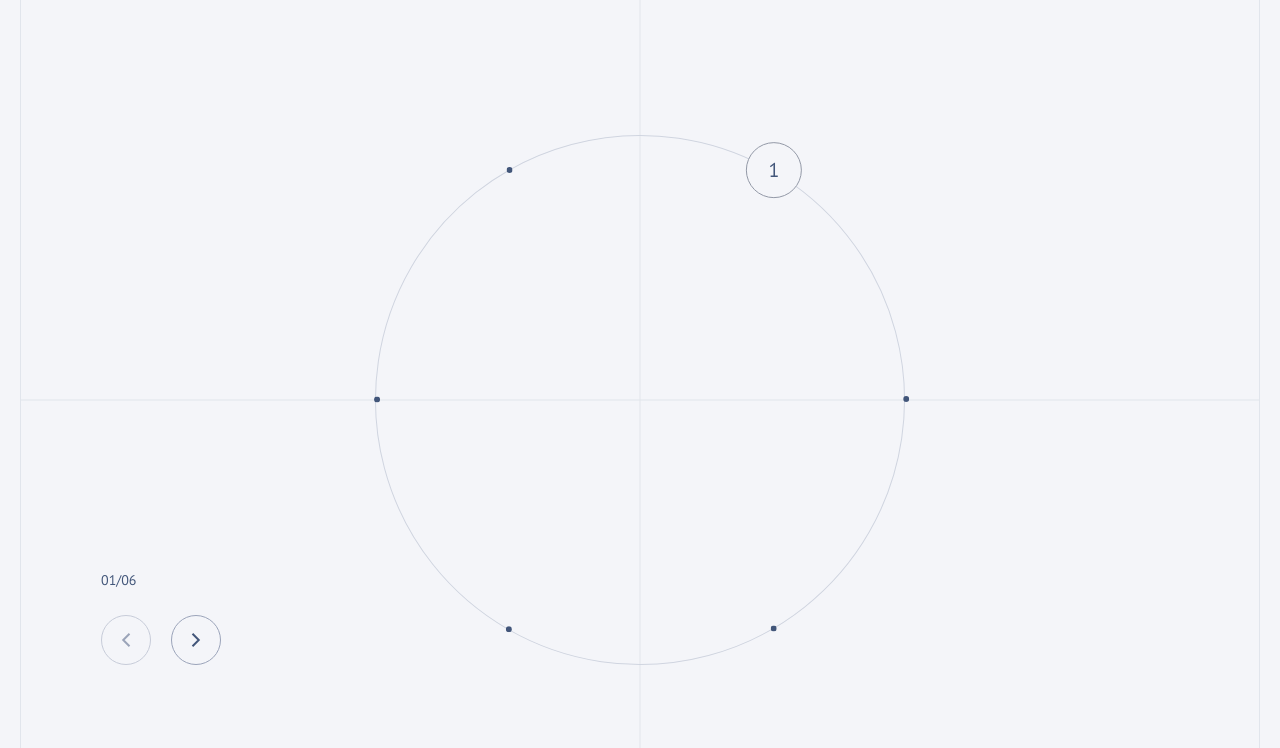
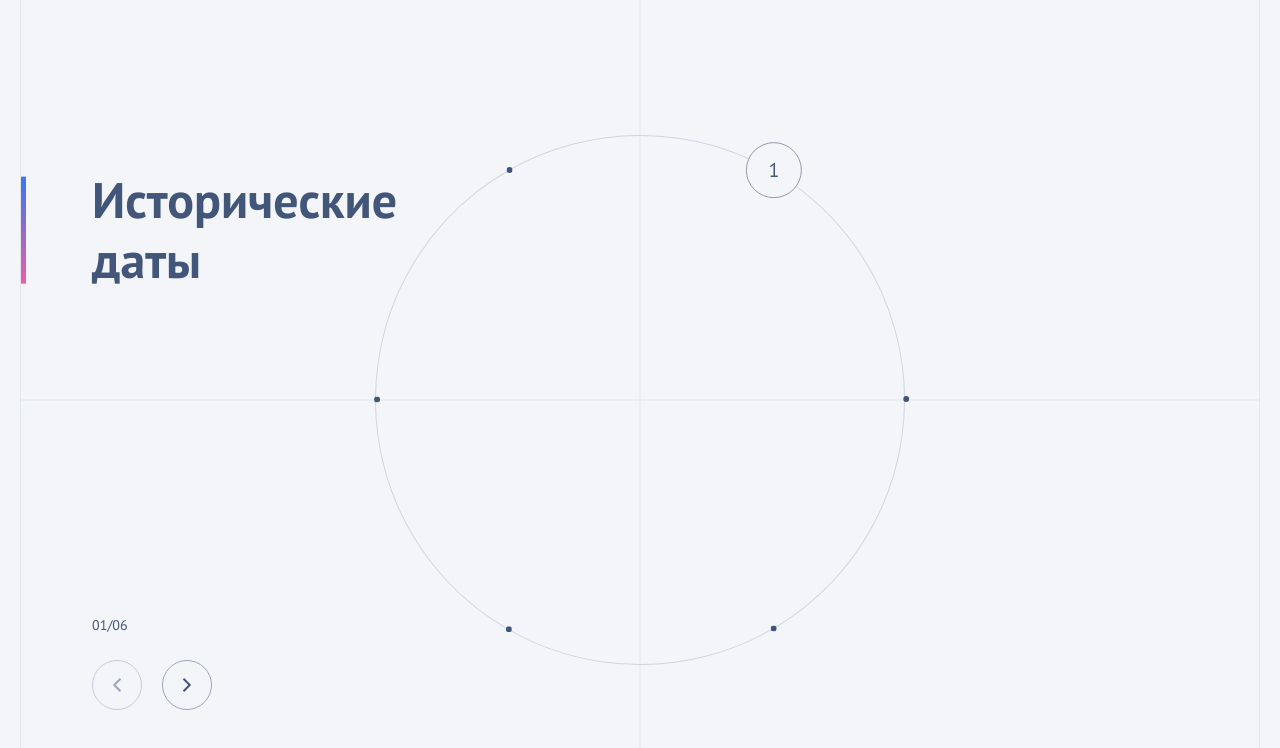
Before and after one commit to sadigzade/timeinterval, a React (Create React App) app: page / in a window 1280 px wide. Shown: the top 748 px of the page. Built offline with nearby package versions, Linux system fonts and the light colour scheme.

Commit message:
Implemented the correct rotation to the desired point

```diff
--- a/src/components/App/App.module.css
+++ b/src/components/App/App.module.css
@@ -32,15 +32,39 @@
 .Content {
   display: flex;
   flex-direction: column;
-  justify-content: flex-end;
   height: 100%;
-  margin-left: 80px;
+  padding-top: 170px;
+}
+
+.Header {
+  position: relative;
+  padding-left: 5.55555vw;
+  max-width: 24.5139vw;
+}
+.Header::before {
+  content: "";
+  position: absolute;
+  top: 50%;
+  left: 0;
+  width: 5px;
+  height: 8.33333vw;
+  transform: translateY(-50%);
+  background: linear-gradient(#3877ee, #ef5da8);
+}
+.Header h1 {
+  font-size: 3.9vw;
+  font-weight: 700;
+  line-height: 120%;
 }
 
 .CircleControl {
   display: flex;
   flex-direction: column;
   row-gap: 20px;
+  flex-grow: 1;
+  justify-content: flex-end;
+  height: 100%;
+  margin-left: 5.55555vw;
 }
 
 .CircleControl span {
--- a/src/components/App/App.tsx
+++ b/src/components/App/App.tsx
@@ -1,6 +1,6 @@
-import React, { useState } from "react";
+import { useState } from "react";
 import styles from "./App.module.css";
-import CentetCircle from "../CentetCircle/CentetCircle";
+import CenterCircle from "../CenterCircle/CenterCircle";
 
 const App = () => {
   const [currentPoint, setCurrentPoint] = useState(1);
@@ -8,11 +8,32 @@ const App = () => {
   const [pointDeg, setPointDeg] = useState(60);
 
   const onPointClick = (point: number) => {
+    const pointsDiff = Math.abs(currentPoint - point);
+
+    if (pointsDiff <= Math.floor(6 / 2)) {
+      if (point > currentPoint) {
+        setCircleDeg(circleDeg + Math.floor(360 / 6) * pointsDiff);
+        setPointDeg(pointDeg - Math.floor(360 / 6) * pointsDiff);
+      } else {
+        setCircleDeg(circleDeg - Math.floor(360 / 6) * pointsDiff);
+        setPointDeg(pointDeg + Math.floor(360 / 6) * pointsDiff);
+      }
+    } else {
+      if (point > currentPoint) {
+        setCircleDeg(circleDeg - Math.floor(360 / 6) * (6 - pointsDiff));
+        setPointDeg(pointDeg + Math.floor(360 / 6) * (6 - pointsDiff));
+      } else {
+        setCircleDeg(circleDeg + Math.floor(360 / 6) * (6 - pointsDiff));
+        setPointDeg(pointDeg - Math.floor(360 / 6) * (6 - pointsDiff));
+      }
+    }
+
     setCurrentPoint(point);
   };
 
   const onPrev = () => {
     if (currentPoint === 1) return;
+
     setCurrentPoint(currentPoint - 1);
     setCircleDeg(circleDeg - 60);
     setPointDeg(pointDeg + 60);
@@ -20,6 +41,7 @@ const App = () => {
 
   const onNext = () => {
     if (currentPoint === 6) return;
+
     setCurrentPoint(currentPoint + 1);
     setCircleDeg(circleDeg + 60);
     setPointDeg(pointDeg - 60);
@@ -29,7 +51,9 @@ const App = () => {
     <div className="container">
       <div className={styles.App}>
         <div className={styles.Content}>
-          <div></div>
+          <div className={styles.Header}>
+            <h1>Исторические даты</h1>
+          </div>
           <div className={styles.CircleControl}>
             <span>0{currentPoint}/06</span>
             <div className={styles.CirlceArrows}>
@@ -73,7 +97,7 @@ const App = () => {
           </div>
           <div className={styles.Carusel}></div>
         </div>
-        <CentetCircle
+        <CenterCircle
           currentPoint={currentPoint}
           circleDeg={circleDeg}
           pointDeg={pointDeg}
```
Also changed, not shown: src/components/CenterCircle/CenterCircle.tsx (renamed from src/components/CentetCircle/CentetCircle.tsx, +5 -5 lines), src/components/CenterCircle/CenterCircle.module.css (renamed from src/components/CentetCircle/CentetCircle.module.css).
